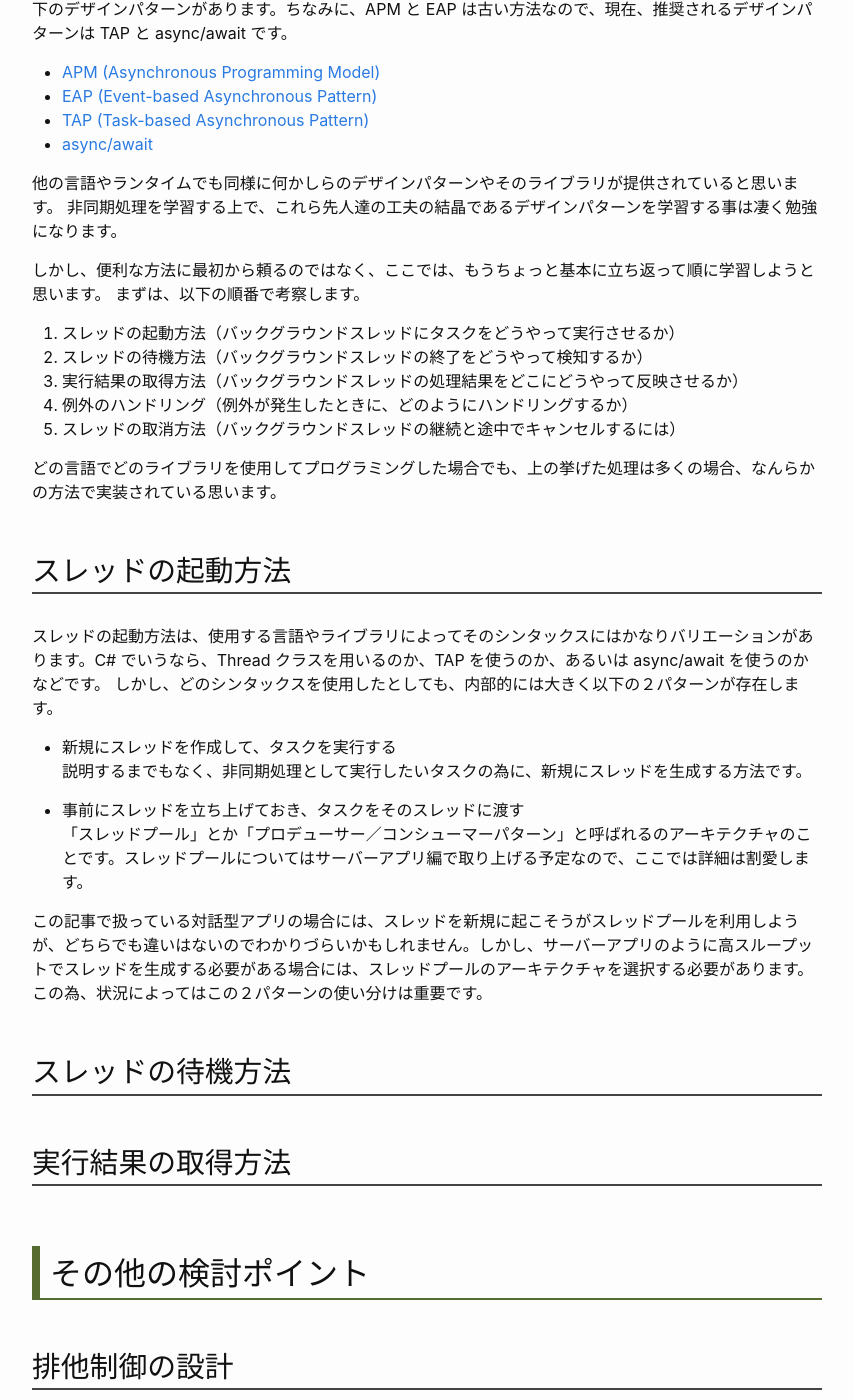
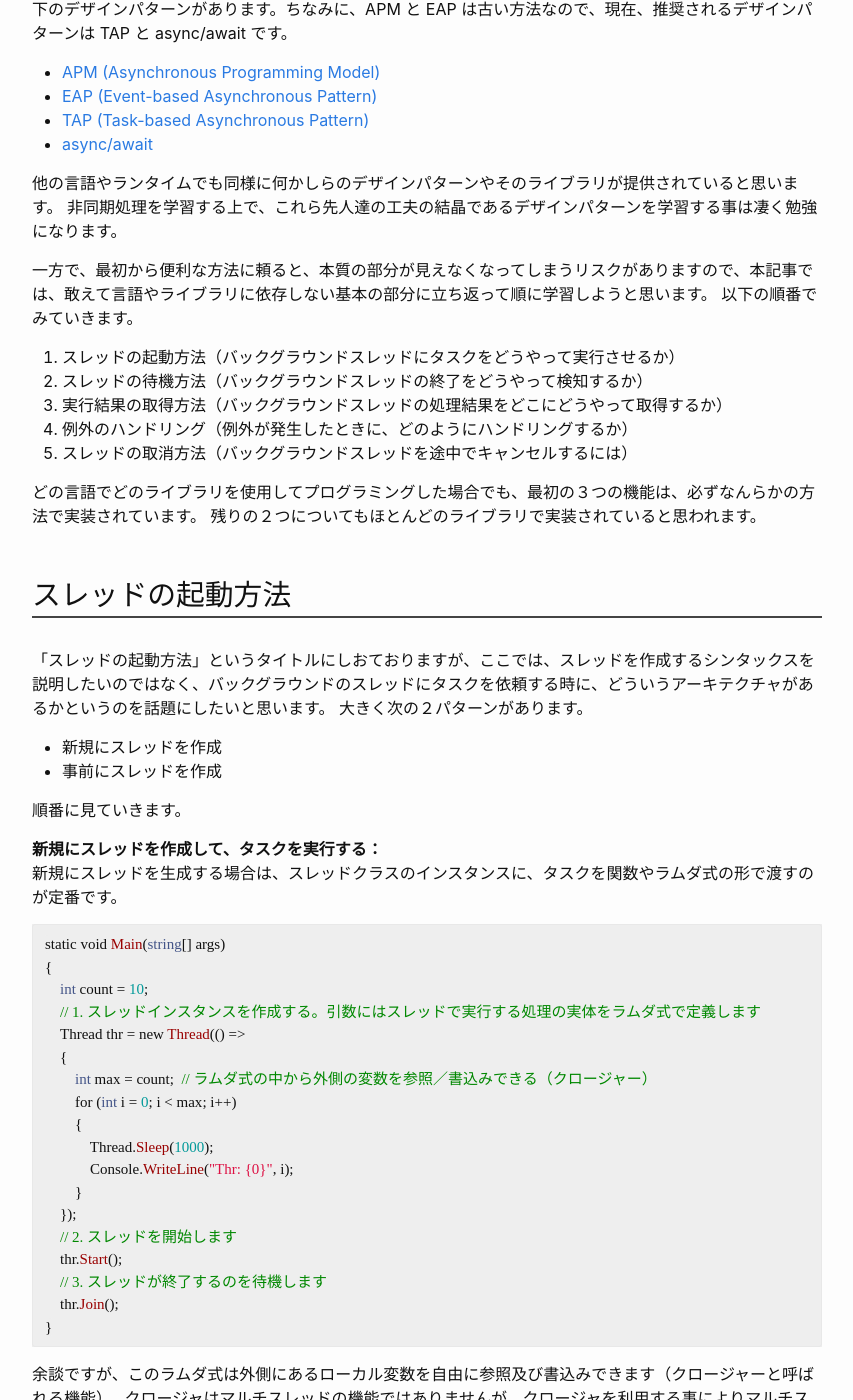
Before and after one commit to koytak-blog/koytak-blog.github.io, a Jekyll site: the page built from articles/multithread-app-arch/cliapp.md, in a window 1280 px wide and 1400 px high, scrolled down 4169 px. Shown: the whole window, without its empty margins (213-1066 px from the left). Built offline with Jekyll 4.4.1, drawn with Linux system fonts in a browser that asks for light colours; some of the changed text lies outside the part shown.

Commit message:
update mt

````diff
--- a/articles/multithread-app-arch/cliapp.md
+++ b/articles/multithread-app-arch/cliapp.md
@@ -85,35 +85,80 @@ date: 2023/08/17
 他の言語やランタイムでも同様に何かしらのデザインパターンやそのライブラリが提供されていると思います。
 非同期処理を学習する上で、これら先人達の工夫の結晶であるデザインパターンを学習する事は凄く勉強になります。
 
-しかし、便利な方法に最初から頼るのではなく、ここでは、もうちょっと基本に立ち返って順に学習しようと思います。
-まずは、以下の順番で考察します。
+一方で、最初から便利な方法に頼ると、本質の部分が見えなくなってしまうリスクがありますので、本記事では、敢えて言語やライブラリに依存しない基本の部分に立ち返って順に学習しようと思います。
+以下の順番でみていきます。
+
 1. スレッドの起動方法（バックグラウンドスレッドにタスクをどうやって実行させるか）
 1. スレッドの待機方法（バックグラウンドスレッドの終了をどうやって検知するか）
-1. 実行結果の取得方法（バックグラウンドスレッドの処理結果をどこにどうやって反映させるか）
+1. 実行結果の取得方法（バックグラウンドスレッドの処理結果をどこにどうやって取得するか）
 1. 例外のハンドリング（例外が発生したときに、どのようにハンドリングするか）
-1. スレッドの取消方法（バックグラウンドスレッドの継続と途中でキャンセルするには）
+1. スレッドの取消方法（バックグラウンドスレッドを途中でキャンセルするには）
 
-どの言語でどのライブラリを使用してプログラミングした場合でも、上の挙げた処理は多くの場合、なんらかの方法で実装されている思います。
+どの言語でどのライブラリを使用してプログラミングした場合でも、最初の３つの機能は、必ずなんらかの方法で実装されています。
+残りの２つについてもほとんどのライブラリで実装されていると思われます。
 
 ## スレッドの起動方法
 
-スレッドの起動方法は、使用する言語やライブラリによってそのシンタックスにはかなりバリエーションがあります。C# でいうなら、Thread クラスを用いるのか、TAP を使うのか、あるいは async/await を使うのかなどです。
-しかし、どのシンタックスを使用したとしても、内部的には大きく以下の２パターンが存在します。
+「スレッドの起動方法」というタイトルにしおておりますが、ここでは、スレッドを作成するシンタックスを説明したいのではなく、バックグラウンドのスレッドにタスクを依頼する時に、どういうアーキテクチャがあるかというのを話題にしたいと思います。
+大きく次の２パターンがあります。
 
-- 新規にスレッドを作成して、タスクを実行する<br/>
-説明するまでもなく、非同期処理として実行したいタスクの為に、新規にスレッドを生成する方法です。
+- 新規にスレッドを作成
+- 事前にスレッドを作成
 
-- 事前にスレッドを立ち上げておき、タスクをそのスレッドに渡す<br/>
-「スレッドプール」とか「プロデューサー／コンシューマーパターン」と呼ばれるのアーキテクチャのことです。スレッドプールについてはサーバーアプリ編で取り上げる予定なので、ここでは詳細は割愛します。
+順番に見ていきます。
 
-この記事で扱っている対話型アプリの場合には、スレッドを新規に起こそうがスレッドプールを利用しようが、どちらでも違いはないのでわかりづらいかもしれません。しかし、サーバーアプリのように高スループットでスレッドを生成する必要がある場合には、スレッドプールのアーキテクチャを選択する必要があります。
-この為、状況によってはこの２パターンの使い分けは重要です。
+**新規にスレッドを作成して、タスクを実行する：**<br/>
+新規にスレッドを生成する場合は、スレッドクラスのインスタンスに、タスクを関数やラムダ式の形で渡すのが定番です。
 
+``` csharp
+static void Main(string[] args)
+{
+    int count = 10;
+    // 1. スレッドインスタンスを作成する。引数にはスレッドで実行する処理の実体をラムダ式で定義します
+    Thread thr = new Thread(() =>
+    {
+        int max = count;  // ラムダ式の中から外側の変数を参照／書込みできる（クロージャー）
+        for (int i = 0; i < max; i++)
+        {
+            Thread.Sleep(1000);
+            Console.WriteLine("Thr: {0}", i);
+        }
+    });
+    // 2. スレッドを開始します
+    thr.Start();
+    // 3. スレッドが終了するのを待機します
+    thr.Join();
+}
+```
 
+余談ですが、このラムダ式は外側にあるローカル変数を自由に参照及び書込みできます（クロージャーと呼ばれる機能）。
+クロージャはマルチスレッドの機能ではありませんが、クロージャを利用する事によりマルチスレッドのプログラムが画期的に書き易くなる為、一緒に理解しておきたいシンタックスです。
 
+**事前にスレッドを作成しておき、タスクをそのスレッドに渡す：**<br/>
+いわゆる「スレッドプール」と呼ばれるのアーキテクチャです。最近のスレッドライブラリは、背後でスレッドプールを使用している場合でもそれをカプセル化しており、使用者側からはほとんど意識しなくても使えるようになっているものが多いです。
+以下は C# の Task.Run を使用した例ですが、見た目上はスレッドプールを使用している気配がありませんが、背後でスレッドプールを使用しています。
 
+``` csharp
+static void Main(string[] args)
+{
+    int count = 10;
+    // 1. スレッドを作成して開始する。引数にはスレッドで実行する処理の実体をラムダ式で定義します
+    Task tsk = Task.Run(() =>
+    {
+        int max = count;
+        for (int i = 0; i < max; i++)
+        {
+            Thread.Sleep(1000);
+            Console.WriteLine("Thr: {0}", i);
+        }
+    });
+    // 2. スレッドが終了するのを待機します
+    tsk.Wait();
+}
+```
 
-
+プログラマからすると、意識しなくて済むというのは便利ですが、そのメリットや使用すべき理由も見失ってしまいがちなので注意が必要です。
+スレッドプールについてはサーバーアプリ編で詳しく取り上げます。
 
 ## スレッドの待機方法
 ## 実行結果の取得方法
````
Also changed, not shown: articles/multithread-app-arch/index.md (+0 -2 lines).
